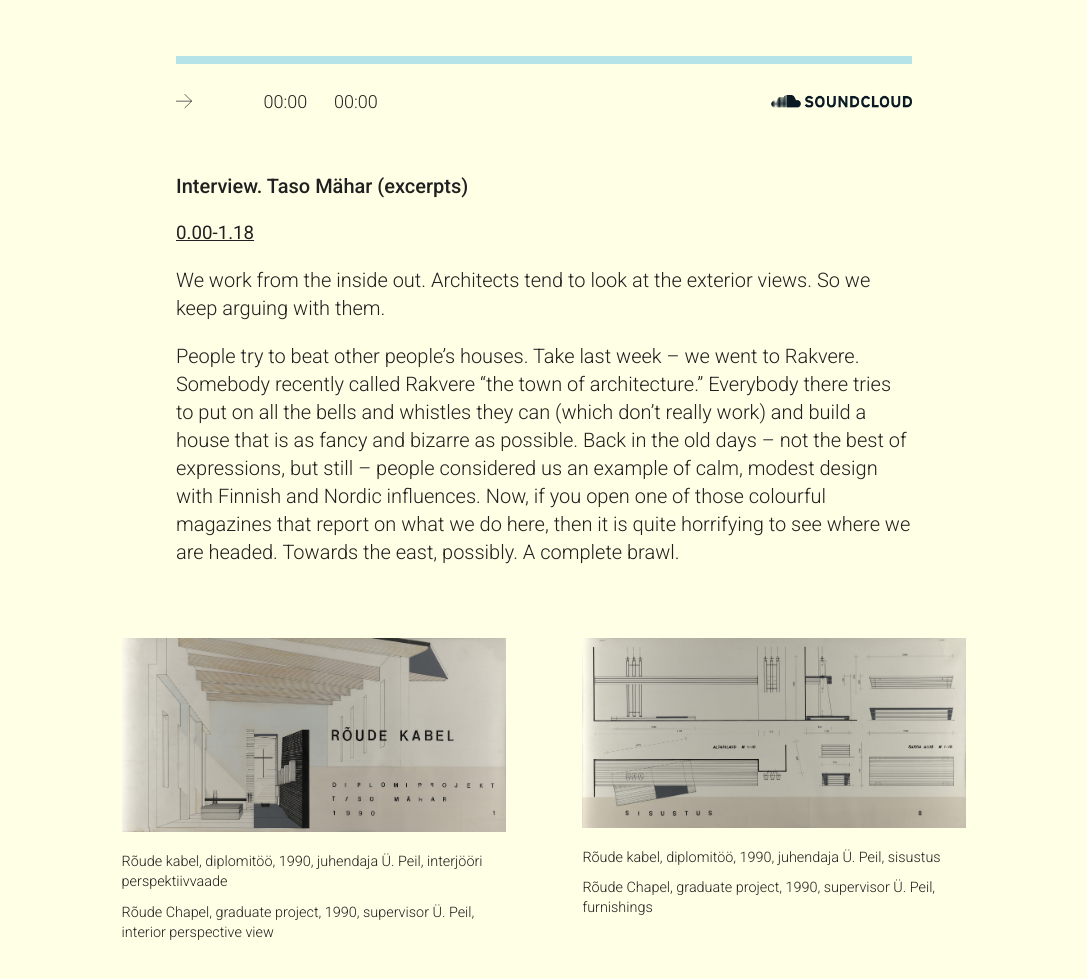
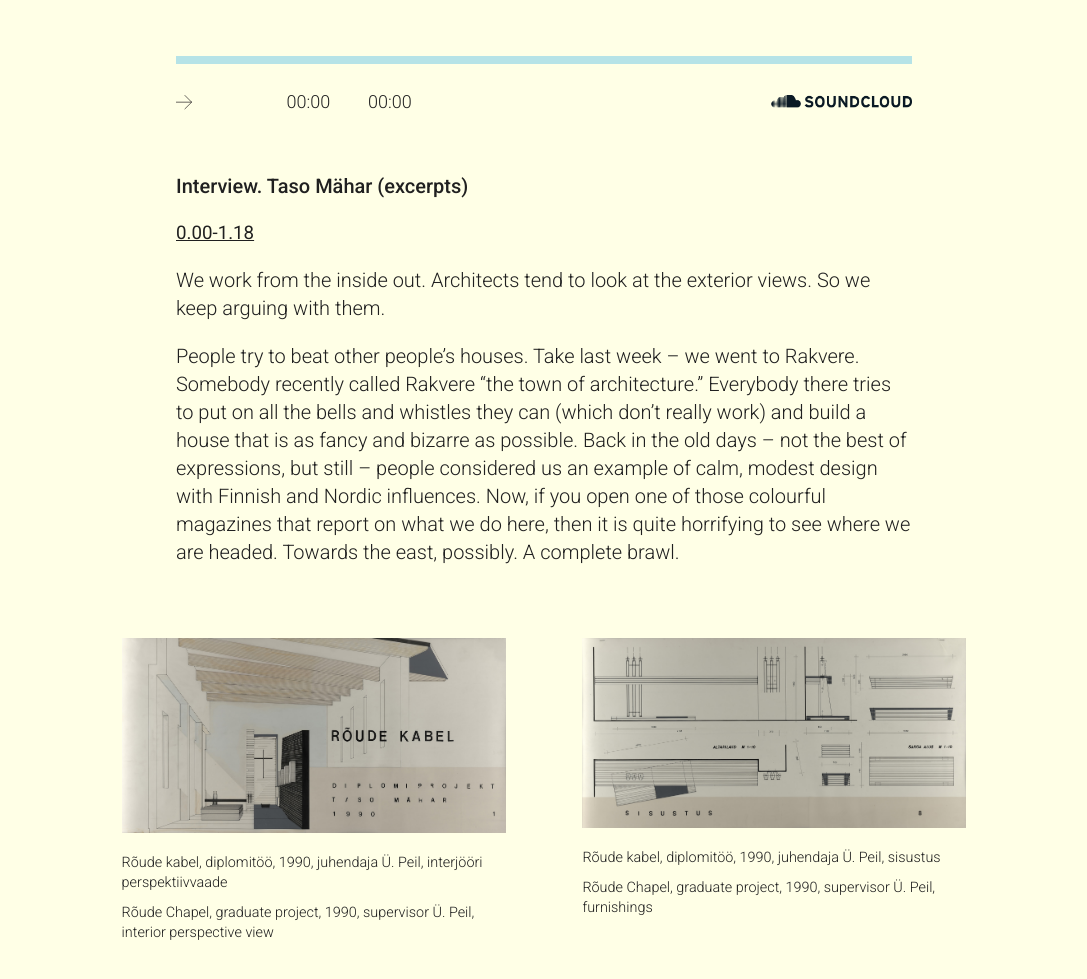
Before and after one commit to expedition-wunderlich/expedition-wunderlich.github.io, a Jekyll site: the page built from _posts/2016-01-18-mahar.md, in a window 1280 px wide. Shown: the part 3169-4148 px from the top of the page, without its empty margins (96-1183 px from the left). Built offline with Jekyll 4.4.1, drawn with Linux system fonts in a browser that asks for light colours.

Commit message:
player styles

```diff
--- a/_includes/player.html
+++ b/_includes/player.html
@@ -18,68 +18,10 @@
 			</svg>
 		</div>
 
-		<div class="player-timing">
-			<div class="player-seek">00:00</div>
-			<div class="player-duration">00:00</div>
-		</div>
+		<div class="player-seek">00:00</div>
+		<div class="player-duration">00:00</div>
 
-		<div class="player-logo">
-			<a class="soundcloud" href="{{ include.audio }}">
-				<img src="{{site.baseurl}}/images/sc-logo-large.png" alt="soundcloud">
-				<!--<svg version="1.1"
-					xmlns="http://www.w3.org/2000/svg" xmlns:xlink="http://www.w3.org/1999/xlink" xmlns:a="http://ns.adobe.com/AdobeSVGViewerExtensions/3.0/"
-					x="0px" y="0px" width="151.2px" height="13.9px" viewBox="0 0 151.2 13.9" enable-background="new 0 0 151.2 13.9"
-					xml:space="preserve">
-				<path fill="#0A1923" d="M1.5,7.2c-0.1,0-0.1,0.1-0.1,0.1l-0.3,2.9L1.4,13c0,0.1,0.1,0.1,0.1,0.1c0.1,0,0.1-0.1,0.1-0.1L2,10.2
-					L1.7,7.3C1.7,7.3,1.6,7.2,1.5,7.2"/>
-				<path fill="#0A1923" d="M0.4,8.3c-0.1,0-0.1,0.1-0.1,0.1L0,10.2l0.2,1.7c0,0.1,0.1,0.1,0.1,0.1c0.1,0,0.1-0.1,0.1-0.1l0.3-1.7
-					L0.5,8.4C0.5,8.3,0.4,8.3,0.4,8.3"/>
-				<path fill="#0A1923" d="M2.8,6.6c-0.1,0-0.2,0.1-0.2,0.2l-0.3,3.4l0.3,3.3c0,0.1,0.1,0.2,0.2,0.2c0.1,0,0.1-0.1,0.2-0.2l0.3-3.3
-					L3,6.8C2.9,6.7,2.9,6.6,2.8,6.6"/>
-				<path fill="#0A1923" d="M4.1,6.5C4,6.5,3.9,6.6,3.9,6.7l-0.3,3.5l0.3,3.4c0,0.1,0.1,0.2,0.2,0.2c0.1,0,0.2-0.1,0.2-0.2l0.3-3.4
-					L4.3,6.7C4.2,6.6,4.2,6.5,4.1,6.5"/>
-				<polygon fill="#0A1923" points="5.6,13.6 5.6,13.6 5.6,13.6 "/>
-				<path fill="#0A1923" d="M5.6,7c0-0.1-0.1-0.2-0.2-0.2C5.2,6.7,5.1,6.8,5.1,7l-0.3,3.2l0.3,3.4c0,0.1,0.1,0.2,0.2,0.2
-					c0.1,0,0.2-0.1,0.2-0.2l0.3-3.4L5.6,7z"/>
-				<path fill="#0A1923" d="M6.6,4.7c-0.1,0-0.2,0.1-0.2,0.2c0,0-0.2,5.3-0.2,5.3l0.2,3.4c0,0.1,0.1,0.2,0.2,0.2c0.1,0,0.2-0.1,0.2-0.2
-					v0l0.3-3.4L6.9,4.9C6.9,4.8,6.8,4.7,6.6,4.7"/>
-				<path fill="#0A1923" d="M7.9,3.5c-0.1,0-0.3,0.1-0.3,0.3l-0.2,6.5l0.2,3.4c0,0.1,0.1,0.3,0.3,0.3c0.1,0,0.3-0.1,0.3-0.3v0l0.3-3.4
-					L8.2,3.7C8.2,3.6,8,3.5,7.9,3.5"/>
-				<path fill="#0A1923" d="M9.2,2.9C9.1,2.9,8.9,3,8.9,3.2c0,0-0.2,7-0.2,7l0.2,3.4c0,0.2,0.1,0.3,0.3,0.3c0.2,0,0.3-0.1,0.3-0.3v0
-					l0.2-3.4l-0.2-7C9.5,3,9.4,2.9,9.2,2.9"/>
-				<path fill="#0A1923" d="M10.9,2.9c0-0.2-0.1-0.3-0.3-0.3c-0.2,0-0.3,0.1-0.3,0.3L10,10.2l0.2,3.3c0,0.2,0.1,0.3,0.3,0.3
-					c0.2,0,0.3-0.1,0.3-0.3l0.2-3.3L10.9,2.9z"/>
-				<polygon fill="#0A1923" points="10.9,13.5 10.9,13.5 10.9,13.5 "/>
-				<path fill="#0A1923" d="M11.9,2.8c-0.2,0-0.3,0.2-0.4,0.3l-0.2,7.1l0.2,3.3c0,0.2,0.2,0.3,0.4,0.3c0.2,0,0.3-0.2,0.4-0.3v0l0.2-3.3
-					l-0.2-7.1C12.2,2.9,12.1,2.8,11.9,2.8"/>
-				<path fill="#0A1923" d="M13.2,3c-0.2,0-0.4,0.2-0.4,0.4l-0.2,6.8l0.2,3.3c0,0.2,0.2,0.4,0.4,0.4c0.2,0,0.4-0.2,0.4-0.4v0l0.2-3.3
-					l-0.2-6.8C13.6,3.2,13.4,3,13.2,3"/>
-				<path fill="#0A1923" d="M14.8,1.8c-0.1,0-0.1-0.1-0.2-0.1c-0.1,0-0.2,0-0.2,0.1c-0.1,0.1-0.2,0.2-0.2,0.3l0,0.1l-0.2,8
-					c0,0,0.2,3.3,0.2,3.3c0,0,0,0,0,0c0,0.1,0,0.2,0.1,0.2c0.1,0.1,0.2,0.1,0.3,0.1c0.1,0,0.2,0,0.3-0.1c0.1-0.1,0.1-0.2,0.1-0.3l0-0.3
-					l0.2-2.9L15,2.1C15,1.9,14.9,1.8,14.8,1.8"/>
-				<polygon fill="#0A1923" points="15,13.5 15,13.5 15,13.5 15,13.5 15,13.5 "/>
-				<path fill="#0A1923" d="M16.1,1c-0.1,0-0.1-0.1-0.2-0.1c-0.1,0-0.2,0-0.3,0.1c-0.1,0.1-0.2,0.2-0.2,0.3l0,0l-0.2,8.8l0.1,1.6
-					l0.1,1.6c0,0.2,0.2,0.4,0.4,0.4c0.2,0,0.4-0.2,0.4-0.4v0l0.2-3.2l-0.2-8.9C16.3,1.2,16.2,1.1,16.1,1"/>
-				<path fill="#0A1923" d="M28,6c-0.5,0-1.1,0.1-1.5,0.3C26.2,2.8,23.2,0,19.6,0c-0.9,0-1.8,0.2-2.5,0.5c-0.3,0.1-0.4,0.2-0.4,0.5v12.5
-					c0,0.2,0.2,0.4,0.4,0.5c0,0,10.9,0,10.9,0c2.2,0,3.9-1.7,3.9-3.9C31.9,7.8,30.2,6,28,6"/>
-				<path fill="#0A1923" d="M41.5,6.5C39.6,6,39.1,5.8,39.1,5c0-0.5,0.4-1.1,1.7-1.1c1.1,0,1.9,0.4,2.7,1.2l1.7-1.7
-					c-1.1-1.2-2.5-1.9-4.3-1.9c-2.3,0-4.2,1.3-4.2,3.5c0,2.3,1.5,3,3.7,3.5c2.2,0.5,2.6,0.8,2.6,1.6c0,0.9-0.7,1.3-2.1,1.3
-					c-1.1,0-2.2-0.4-3-1.4l-1.7,1.5c0.9,1.3,2.6,2.1,4.6,2.1c3.2,0,4.6-1.5,4.6-3.8C45.5,7.5,43.4,6.9,41.5,6.5 M52.4,1.7
-					c-3.2,0-5.1,2.5-5.1,6.1s1.9,6.1,5.1,6.1c3.2,0,5.1-2.5,5.1-6.1S55.6,1.7,52.4,1.7 M52.4,11.5c-1.9,0-2.7-1.6-2.7-3.7
-					c0-2.1,0.8-3.7,2.7-3.7c1.9,0,2.7,1.6,2.7,3.7C55.1,9.9,54.3,11.5,52.4,11.5 M67.1,8.5c0,1.9-0.9,3.1-2.4,3.1
-					c-1.5,0-2.4-1.2-2.4-3.1V1.9h-2.4v6.6c0,3.4,1.9,5.4,4.8,5.4c3,0,4.8-2,4.8-5.4V1.9h-2.4V8.5z M79.6,6.9c0,0.7,0,2.1,0,2.6
-					c-0.2-0.3-0.5-0.9-0.8-1.3l-4.2-6.2h-2.3v11.8h2.3V8.5c0-0.7,0-2.1,0-2.6c0.2,0.3,0.5,0.9,0.8,1.3l4.3,6.5H82V1.9h-2.3V6.9z
-					M88.7,1.9H85v11.8h3.5c3,0,6-1.8,6-5.9C94.6,3.5,92.1,1.9,88.7,1.9 M88.5,11.4h-1.2V4.2h1.3c2.5,0,3.5,1.2,3.5,3.6
-					C92.1,9.9,91,11.4,88.5,11.4 M101.9,4c1.1,0,1.7,0.5,2.2,1.3l2.2-1c-0.7-1.5-2.1-2.6-4.3-2.6c-3.1,0-5.3,2.5-5.3,6.1
-					c0,3.7,2.1,6.1,5.2,6.1c2.1,0,3.6-1,4.4-2.7l-2-1.2c-0.6,1-1.2,1.5-2.3,1.5c-1.8,0-2.8-1.6-2.8-3.7C99.1,5.6,100.1,4,101.9,4
-					M110.7,1.9h-2.4v11.8h7.1v-2.3h-4.7V1.9z M121.6,1.7c-3.2,0-5.1,2.5-5.1,6.1s1.9,6.1,5.1,6.1c3.2,0,5.1-2.5,5.1-6.1
-					S124.8,1.7,121.6,1.7 M121.6,11.5c-1.9,0-2.7-1.6-2.7-3.7c0-2.1,0.8-3.7,2.7-3.7c1.9,0,2.7,1.6,2.7,3.7
-					C124.3,9.9,123.5,11.5,121.6,11.5 M136.3,8.5c0,1.9-0.9,3.1-2.4,3.1c-1.5,0-2.4-1.2-2.4-3.1V1.9h-2.4v6.6c0,3.4,1.9,5.4,4.8,5.4
-					c3,0,4.8-2,4.8-5.4V1.9h-2.4V8.5z M145.3,1.9h-3.7v11.8h3.5c3,0,6-1.8,6-5.9C151.2,3.5,148.7,1.9,145.3,1.9 M145.1,11.4H144V4.2h1.2
-					c2.5,0,3.5,1.2,3.5,3.6C148.8,9.9,147.6,11.4,145.1,11.4"/>
-				</svg>-->
-			</a>
-		</div>
+		<a class="player-logo soundcloud" href="{{ include.audio }}"><img src="{{site.baseurl}}/images/sc-logo-large.png" alt="soundcloud"> </a>
 	</nav>
 </section>
 
--- a/assets/styles/main.scss
+++ b/assets/styles/main.scss
@@ -497,11 +497,8 @@
 		font-size: $small;
 
 		.player-button {
-			flex-grow: 1;
+			flex-grow: 2;
 			align-self: center;
-
-			height: 1.5625rem;
-			padding-top: 0.1rem;
 
 			stroke: #231F20;
 			cursor: pointer;
@@ -538,22 +535,21 @@
 			}
 		}
 
-		.player-timing {
+		.player-seek,
+		.player-duration {
 			flex-grow: 1;
-			height: 1.5625rem;
+			// height: 1.5625rem;
 			text-align: center;
 
-			div {
-				display: inline-block;
-				margin: 0 0.7rem;
-			}
+			display: block;
+			// margin: 0 0.7rem;
 		}
 
 		.player-logo {
 			flex-grow: 9;
 			align-self: center;
 
-			height: 1.5625rem;
+			// height: 1.5625rem;
 
 			text-align: right;
 
```
